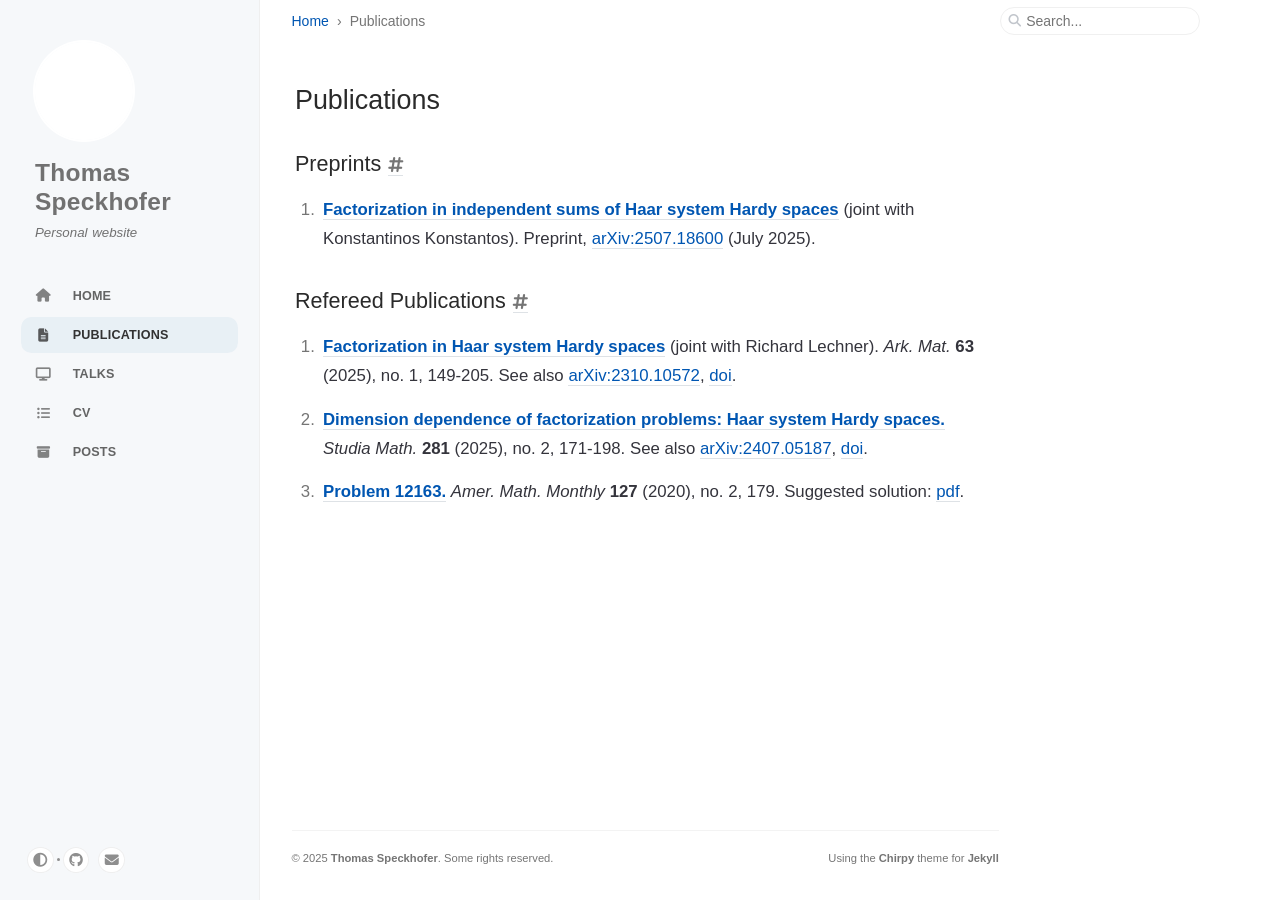
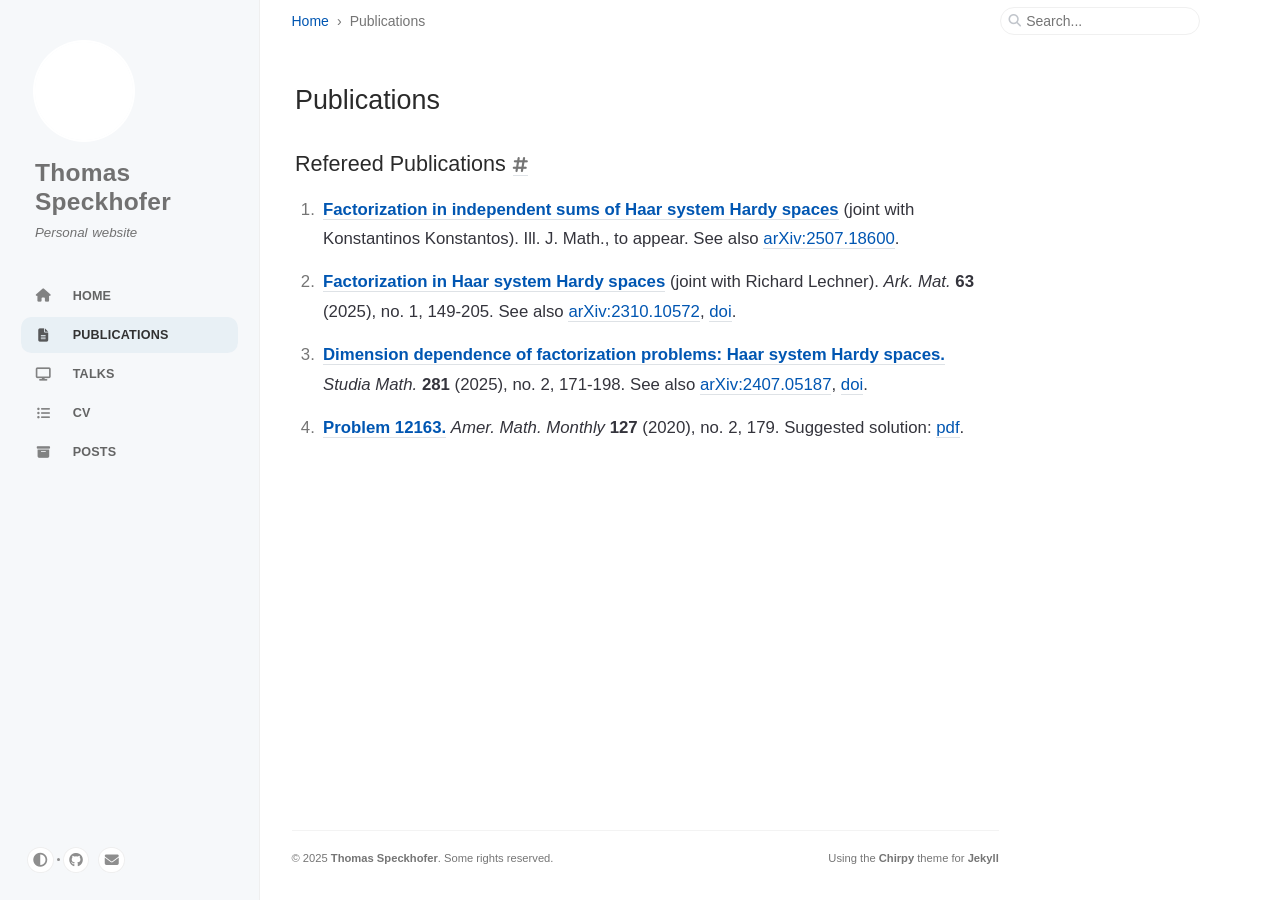
Before and after one commit to speckhofer/speckhofer.github.io, a Jekyll site: the page built from _tabs/publications.md, in a window 1280 px wide. Built offline with Jekyll 4.4.1, drawn with Linux system fonts in a browser that asks for light colours; cached includes are drawn as plain includes.

Commit message:
update publications

```diff
--- a/_tabs/publications.md
+++ b/_tabs/publications.md
@@ -3,11 +3,11 @@ icon: fas fa-file-lines
 order: 1
 ---
 
-## Preprints
-
-1. [**Factorization in independent sums of Haar system Hardy spaces**](https://arxiv.org/pdf/2507.18600) (joint with Konstantinos Konstantos). Preprint, [arXiv:2507.18600](https://arxiv.org/abs/2507.18600) (July 2025).
+<!-- ## Preprints -->
 
 ## Refereed Publications
+
+1. [**Factorization in independent sums of Haar system Hardy spaces**](https://arxiv.org/pdf/2507.18600) (joint with Konstantinos Konstantos). Ill. J. Math., to appear. See also [arXiv:2507.18600](https://arxiv.org/abs/2507.18600).
 
 1. [**Factorization in Haar system Hardy spaces**](/assets/pdf/publications/2025_Lechner-Speckhofer_Factorization-in-Haar-system-Hardy-spaces.pdf) (joint with Richard Lechner). _Ark. Mat._ **63** (2025), no. 1, 149-205. See also [arXiv:2310.10572](https://arxiv.org/abs/2310.10572), [doi](https://doi.org/10.4310/arkiv.2025.v63.n1.a6).
 
```
